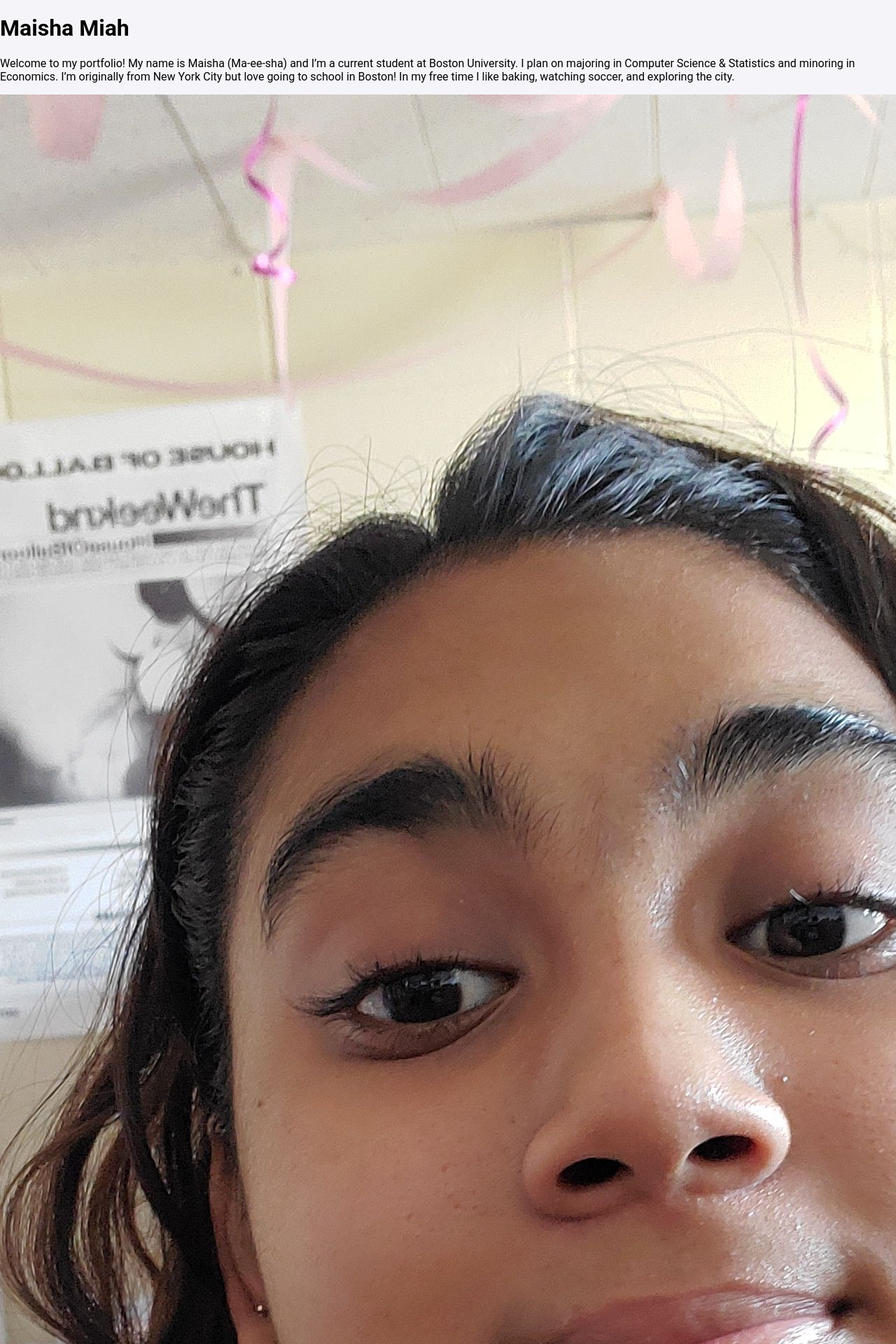
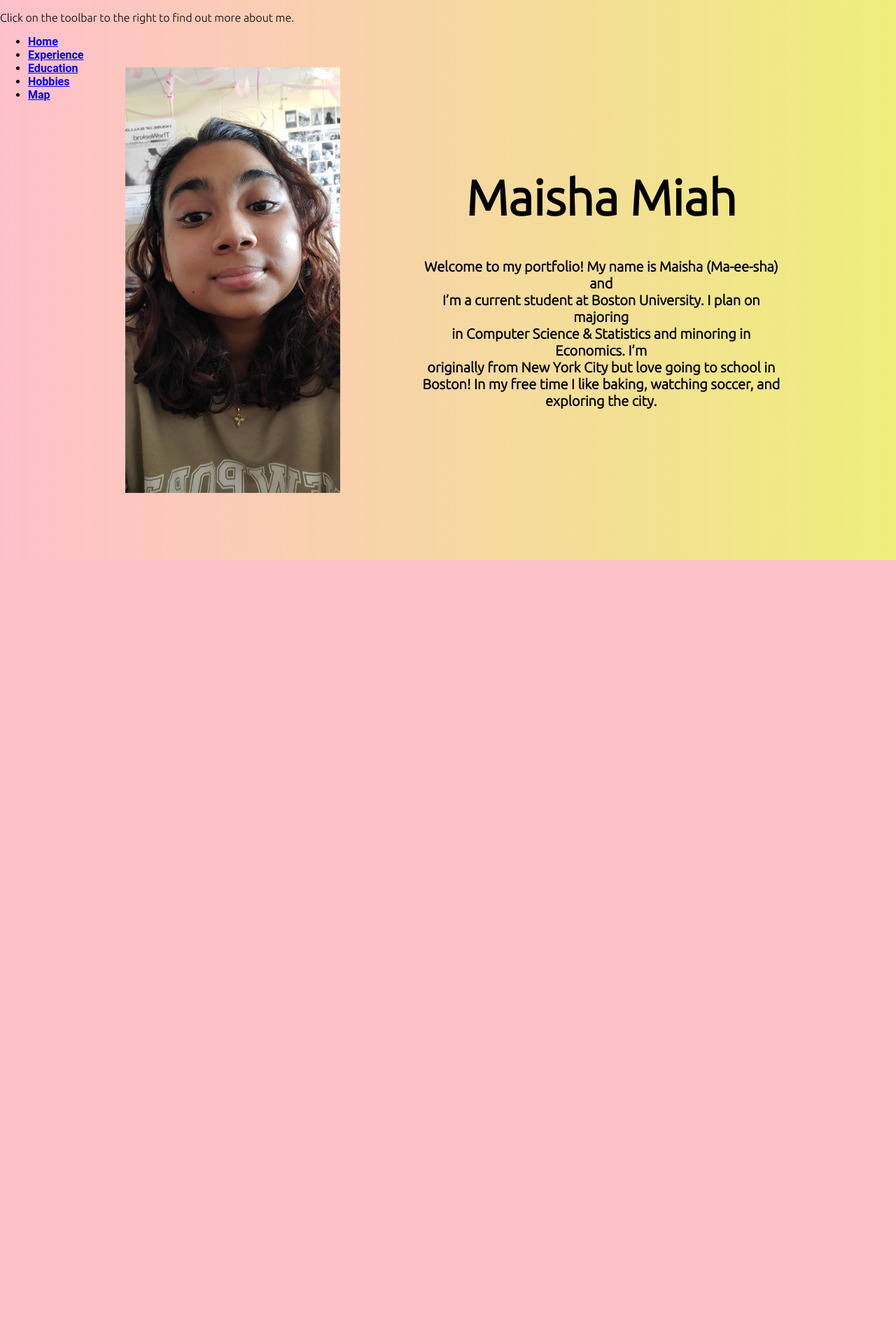
Before and after one commit to mmiah00/Personal-Portfolio, a Flask app: page / in a window 1280 px wide; the page is wider, and only the part inside the window is pictured. Shown: the top 1920 px of that part at 70% size. After the commit the page ends 800 px from the top of that part, so only its background shows below. Run offline with Flask 2, Linux system fonts and the light colour scheme.

Commit message:
put image and 'about me' paragraph next to eachother, need to fix the toolbar positioning

```diff
--- a/app/static/styles/main.css
+++ b/app/static/styles/main.css
@@ -1,9 +1,9 @@
 p, h1, h2, h3, h4, h5, h6, button {
-    font-family: "Roboto", serif;
+    font-family: 'Ubuntu', sans-serif;
 }
 
 body {
-    background-color: #f5f5f9;
+    background-image: linear-gradient(to right, pink, rgb(238, 238, 123));
     background-size: cover;
     width: auto;
     overflow-x: hidden;
@@ -95,3 +95,62 @@ body {
     font-size: 50px;
     font-weight: 700;
 }
+
+.home-content {
+    /* margin: auto;
+    width: 50%;
+    padding: 10px;
+    text-align:center;
+    border: 5px solid #3a29d4; */
+
+    margin: 0;
+    width: 50%;
+    position: absolute;
+    top: 50%;
+    left: 45%;
+    -ms-transform: translateY(-50%);
+    transform: translateY(-50%);
+    padding: 10px;
+    text-align:center;
+    /* border: 5px solid #3a29d4; */
+}
+
+.home {
+    margin: 0;
+    width: 80%;
+    height: auto;
+    position: absolute;
+    top: 50%;
+    left: 50%;
+    -ms-transform: translate(-50%, -50%);
+    transform: translate(-50%, -50%);
+    padding: 10px;
+    /* border: 5px solid #FFFF00; */
+}
+
+.home-content h1 {
+    font-size: 70px;
+    font-weight: 700;
+}
+
+.home-content p {
+    font-size: 20px;
+    font-weight: 700;
+}
+
+.home-img {
+    width: 40%;
+    height: auto;
+    display: flex;
+    justify-content: center;
+    /* border: 5px solid #ff001e; */
+}
+
+/* .home-image {
+    width: auto;
+    height: auto;
+    margin-bottom: 20px;
+} */
+.home {
+    /* border: 20px solid #FFFF00; */
+}
--- a/app/templates/homepage.html
+++ b/app/templates/homepage.html
@@ -1,15 +1,21 @@
 {%extends "navlayout.html"%}
 {%block content%}
 <div class="home">
-    <h1> Maisha Miah </h1>
-    <p>
-        Welcome to my portfolio! My name is Maisha (Ma-ee-sha) and
-        I’m a current student at Boston University. I plan on majoring
-        in Computer Science & Statistics and minoring in Economics. I’m
-        originally from New York City but love going to school in
-        Boston! In my free time I like baking, watching soccer, and
-        exploring the city.
-    </p>
-    <img src="static/img/Maisha Headshot.jpg" alt="profile picture">
+    <div class="home-img">
+        <img src="static/img/Maisha Headshot.jpg" alt="profile picture" width = 75% height = 75% aling="center">
+    </div>
+
+    <div class="home-content">
+        <h1> Maisha Miah </h1>
+        <p>
+            Welcome to my portfolio! My name is Maisha (Ma-ee-sha) and <br>
+            I’m a current student at Boston University. I plan on majoring <br>
+            in Computer Science & Statistics and minoring in Economics. I’m <br>
+            originally from New York City but love going to school in <br>
+            Boston! In my free time I like baking, watching soccer, and <br>
+            exploring the city.
+        </p>
+    </div>
 </div>
+
 {%endblock%}
--- a/app/templates/navlayout.html
+++ b/app/templates/navlayout.html
@@ -1,8 +1,20 @@
 <!DOCTYPE html>
 <html>
     <head>
+        <!-- Required meta tags -->
+        <meta charset="utf-8">
+        <meta name="viewport" content="width=device-width, initial-scale=1, shrink-to-fit=no">
+        <meta property="og:title" content="Maisha's Portfolio">
+        <meta property="og:description" content="My Personal Portfolio">
+        <meta property="og:url" content="{{ url }}">
+
+        <!-- Required for font -->
+        <link rel="preconnect" href="https://fonts.googleapis.com">
+        <link rel="preconnect" href="https://fonts.gstatic.com" crossorigin>
+        <link href="https://fonts.googleapis.com/css2?family=Ubuntu:wght@300&display=swap" rel="stylesheet">
+
+        <link lang='sass' rel="stylesheet" href="./static/styles/main.css">
         <title> Maisha's Portfolio </title>
-        <link rel="stylesheet" href={{url_for('static', filename='styles/main.css')}}>
     </head>
     <body>
         <header>
```
